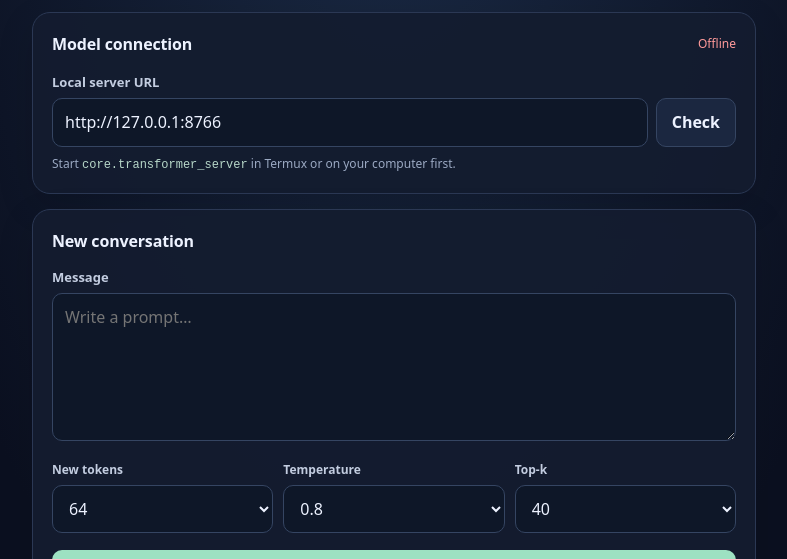
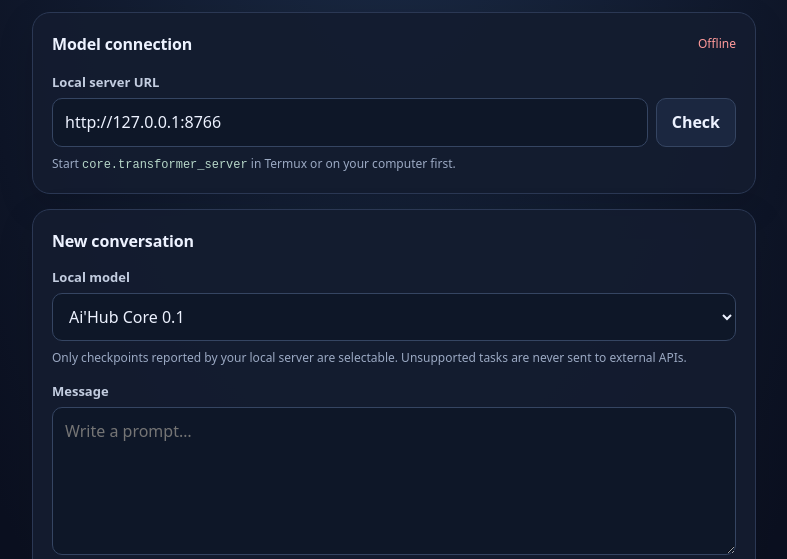
Before and after one commit to fakefvck123456789-droid/Ai-sHub, a plain HTML site: page app/index.html in a window 1280 px wide. Shown: the part 226-785 px from the top of the page, without its empty margins (246-1033 px from the left). Drawn offline with Linux system fonts and the light colour scheme; no server answers.

Commit message:
Add local model selection to PWA

```diff
--- a/app/index.html
+++ b/app/index.html
@@ -41,6 +41,13 @@
 
     <section class="panel composer" aria-labelledby="prompt-title">
       <h3 id="prompt-title">New conversation</h3>
+      <div class="model-picker">
+        <label for="model">Local model</label>
+        <select id="model" aria-describedby="model-hint">
+          <option value="core-0.1">Ai'Hub Core 0.1</option>
+        </select>
+        <p id="model-hint" class="hint">Only checkpoints reported by your local server are selectable. Unsupported tasks are never sent to external APIs.</p>
+      </div>
       <label for="prompt">Message</label>
       <textarea id="prompt" rows="5" maxlength="12000" placeholder="Write a prompt…" required></textarea>
       <div class="settings">
```
